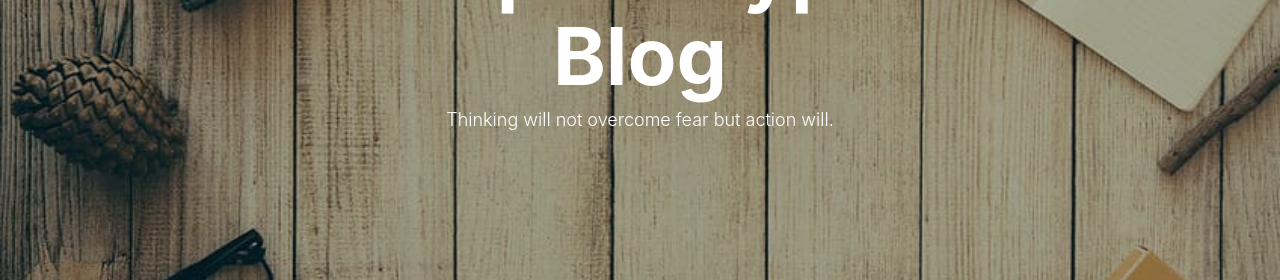
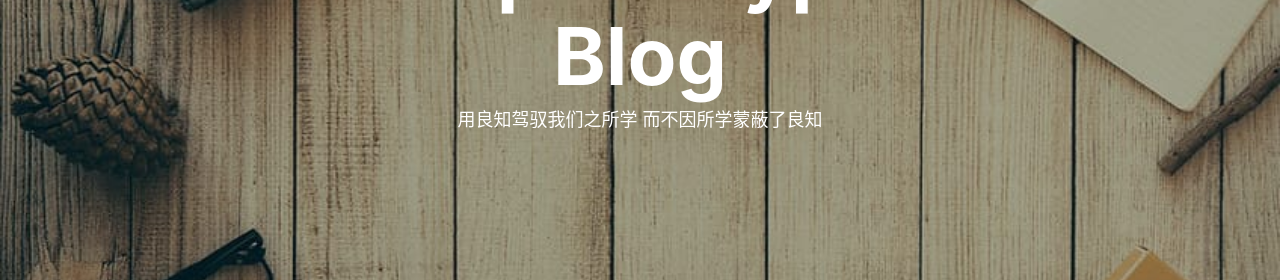
Before and after one commit to Draper-crypto/Draper-crypto.github.io, a Jekyll site: the page built from index.html, in a window 1280 px wide. Shown: the part 226-506 px from the top of the page. Built offline with Jekyll 4.4.1, drawn with Linux system fonts in a browser that asks for light colours; nearby versions of some CDN libraries; the list of posts is cut into pages by our own code; comment, search, counter and statistics services are not loaded; grey boxes are pictures that could not be loaded.

Commit message:
更新 index.html

```diff
--- a/index.html
+++ b/index.html
@@ -1,6 +1,6 @@
 ---
 layout: page
-description: "Thinking will not overcome fear but action will."
+description: "用良知驾驭我们之所学     而不因所学蒙蔽了良知"
 ---
 
 {% for post in paginator.posts %}
```
